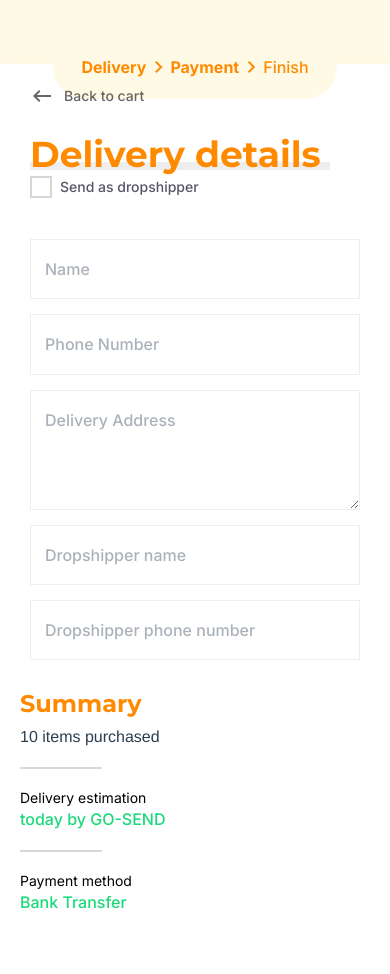
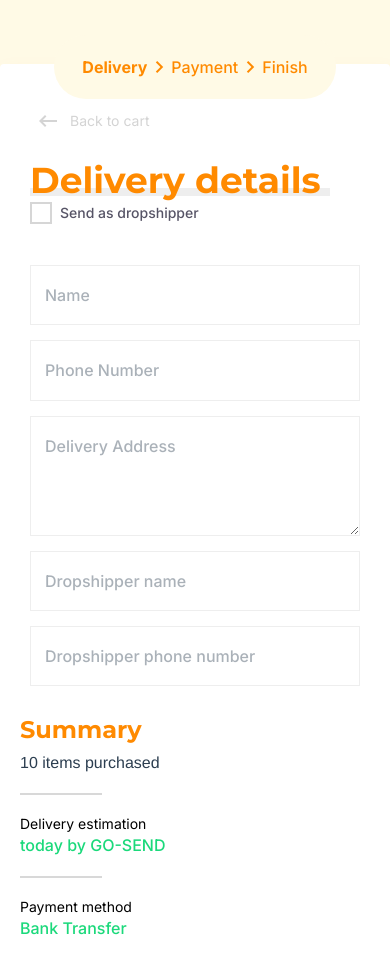
Before and after one commit to yohni/payment-wizard, a Vue app: page / in a window 390 px wide. Shown: the top 974 px of the page. Built offline with nearby package versions, Linux system fonts and the light colour scheme.

Commit message:
fix: 🐛 responsive status

```diff
--- a/src/components/PaymentCard.vue
+++ b/src/components/PaymentCard.vue
@@ -2,12 +2,17 @@
   <div class="card card-shadow">
     <div class="card-body card-body-p-20">
       <div v-if="state !== 3" class="card__nav nav nav-align-left">
-        <a href="/" class="nav__back-button">
+        <button
+          href="/"
+          @click="handleClick"
+          class="nav__back-button"
+          :disabled="state < 2"
+        >
           <span class="material-icons nav__back-button__icon">
             keyboard_backspace
           </span>
-          Back to {{ state === 2 ? 'delivery' : 'cart' }}</a
-        >
+          Back to {{ state === 2 ? 'delivery' : 'cart' }}
+        </button>
       </div>
       <div class="card__content">
         <slot />
@@ -19,12 +24,13 @@
 <script>
 export default {
   name: 'PaymentCard',
-  props: ['state'],
+  props: ['state', 'handleClick'],
 };
 </script>
 
 <style lang="stylus">
 @import '../styles';
+@import '../theme/breakpoints';
 
 .card {
   background: $originWhite;
@@ -56,6 +62,14 @@ export default {
         mix-blend-mode: normal;
         opacity: 0.6;
         transition: all 0.2s;
+        outline: none;
+        background: none;
+        border: none;
+        cursor: pointer;
+
+        +media-break-point-down($md) {
+          margin-top: 24px;
+        }
 
         &:hover {
           opacity: 0.8;
--- a/src/components/StateProgress.vue
+++ b/src/components/StateProgress.vue
@@ -19,25 +19,7 @@
 
 <script>
 export default {
-  data() {
-    return {
-      status: [
-        {
-          id: 1,
-          name: 'Delivery',
-        },
-        {
-          id: 2,
-          name: 'Payment',
-        },
-        {
-          id: 3,
-          name: 'Finish',
-        },
-      ],
-      actived: 2,
-    };
-  },
+  props: ['status', 'actived'],
 };
 </script>
 
```
